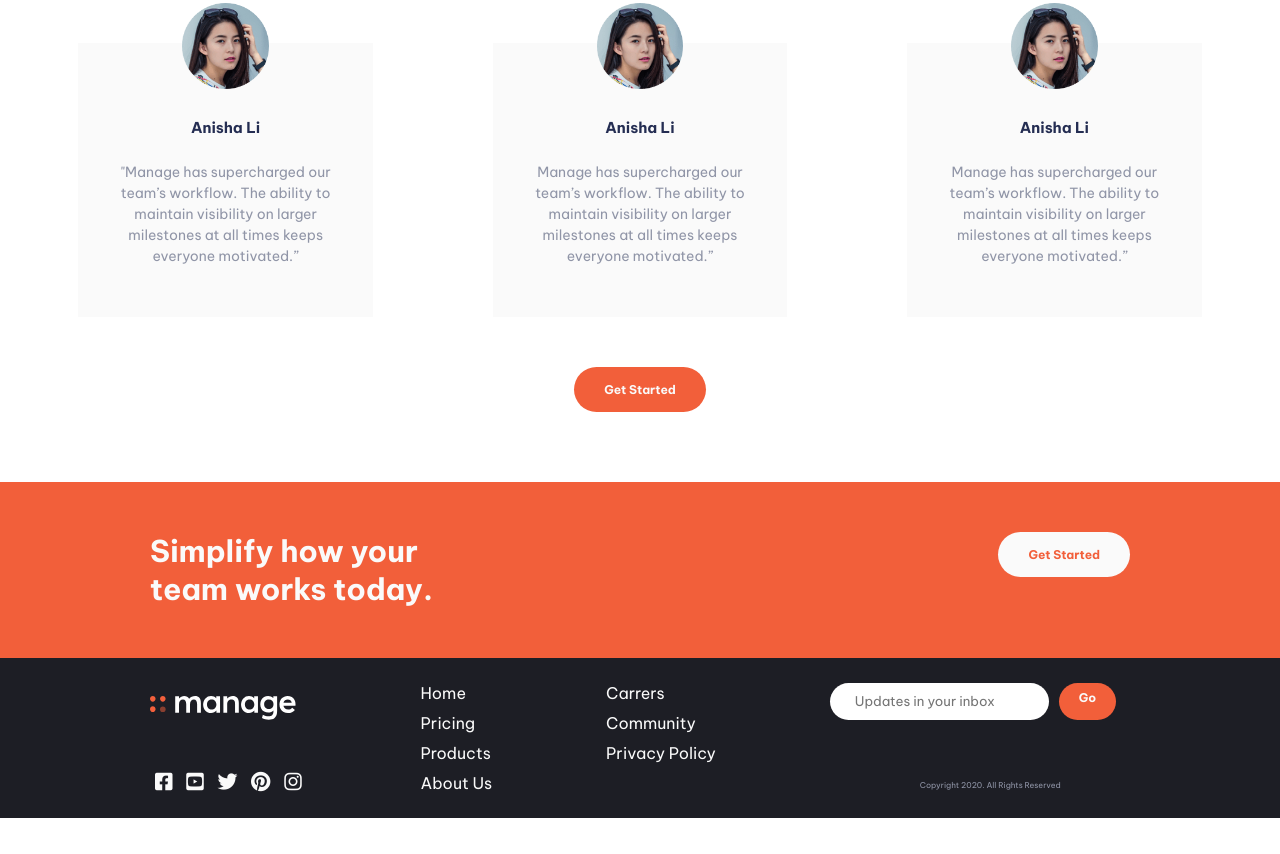
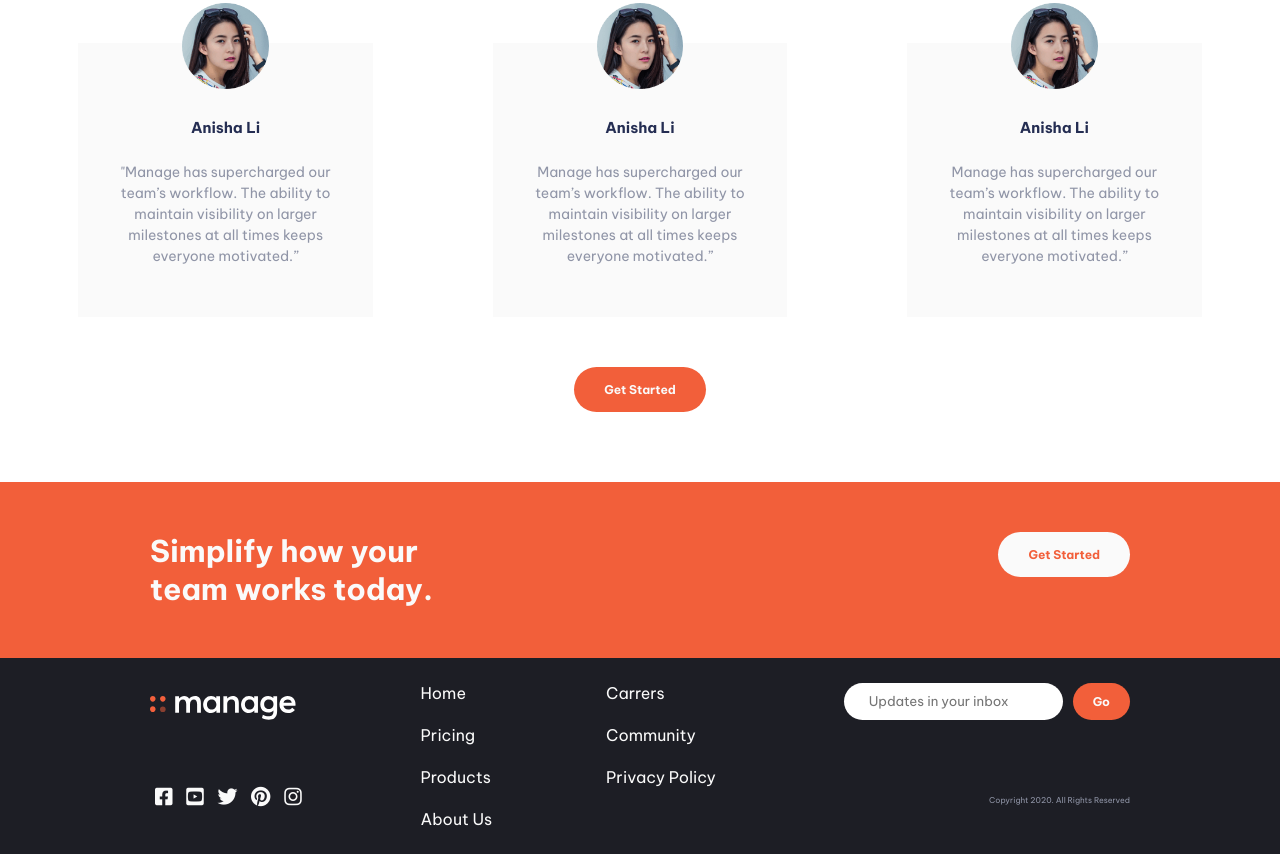
Before and after one commit to Tegzy-cmd/Group-Zambezi-manage-landing-page, a plain HTML site: page index.html in a window 1280 px wide. Shown: the part 2031-2885 px from the top of the page. Before the commit the page ends 2849 px from the top, so only its background shows below. Drawn offline with Linux system fonts and the light colour scheme.

Commit message:
updated footer and background image

```diff
--- a/index.html
+++ b/index.html
@@ -172,7 +172,7 @@
     </section>
     <section class="container-fluid bg-black">
         <div class="footer-grid-box">
-            <div class="footer-grid space">
+            <div class="footer-grid rg">
                 <div class="logo">
                     <img src="../images/logo-white.svg" alt="">
                 </div>
@@ -185,21 +185,21 @@
 
                 </div>
             </div>
-            <div class="footer-grid">
+            <div class="footer-grid rgs">
                 <a href="#">Home</a>
                 <a href="#">Pricing</a>
                 <a href="#">Products</a>
                 <a href="#">About Us</a>
             </div>
-            <div class="footer-grid">
+            <div class="footer-grid rgs">
                 <a href="#">Carrers</a>
                 <a href="#">Community</a>
                 <a href="#">Privacy Policy</a>
             </div>
-            <div class="footer-grid space">
+            <div class="footer-grid items-end rg">
                 <div class="subscribe">
                     <input type="text" name="" id="" placeholder="Updates in your inbox">
-                    <p class="feature-no">Go</p>
+                    <button class="feature-no btn">Go</button>
                 </div>
                 <div class="footer__copyright">
                     <p>Copyright 2020. All Rights Reserved</p>
--- a/style.css
+++ b/style.css
@@ -9,11 +9,22 @@
 }
 
 body {
-    /* background-image: url('images/bg-tablet-pattern.svg');
+    background-image: url('images/bg-tablet-pattern.svg'),url('images/bg-tablet-pattern.svg');
     background-repeat:no-repeat;
- */}
+    background-position: 1000px -150px, -370px 1100px;
+
+}
 
 /* Default designs start here */
+.rg{
+    row-gap: 50px !important;
+}
+.rgs{
+    row-gap: 22px !important;
+}
+.items-end{
+    align-items: end;
+}
 .flex{
     display: flex;
     flex-direction: column;
@@ -251,19 +262,16 @@ a{
     flex-direction: row;
     column-gap: 100px;
     padding: 25px 150px;
-    /* align-content: space-evenly; */
+
     /* column-gap: 30px; */
 }
 .footer-grid{
     display: flex;
     flex-direction: column;
-    flex-grow: 4;
+    flex-grow: 3;
     row-gap: 10px;
     /* align-items: start;
     justify-items: center; */
-}
-.space{
-    row-gap: 35px;
 }
 .subscribe{
     display: flex;
```
